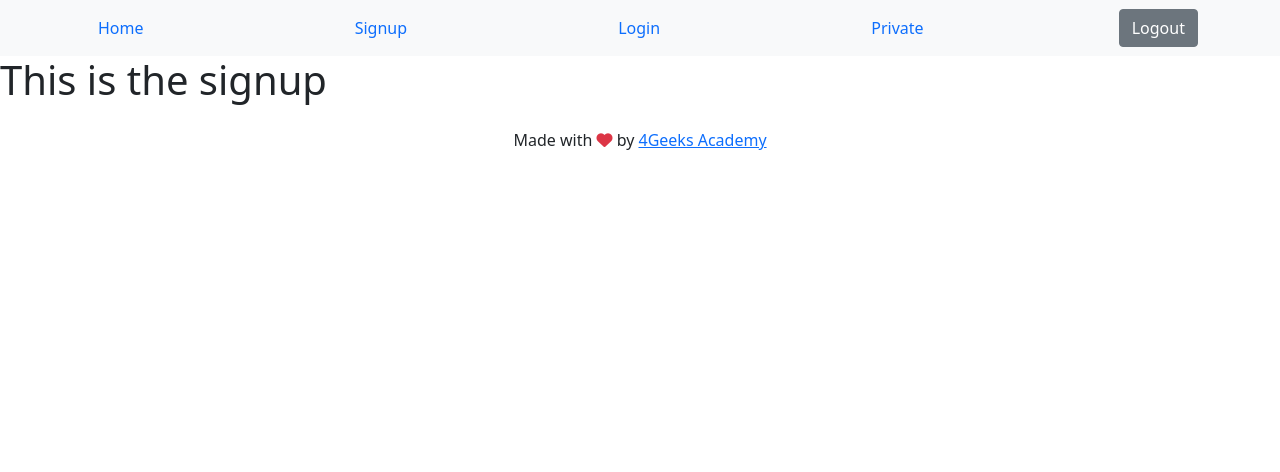
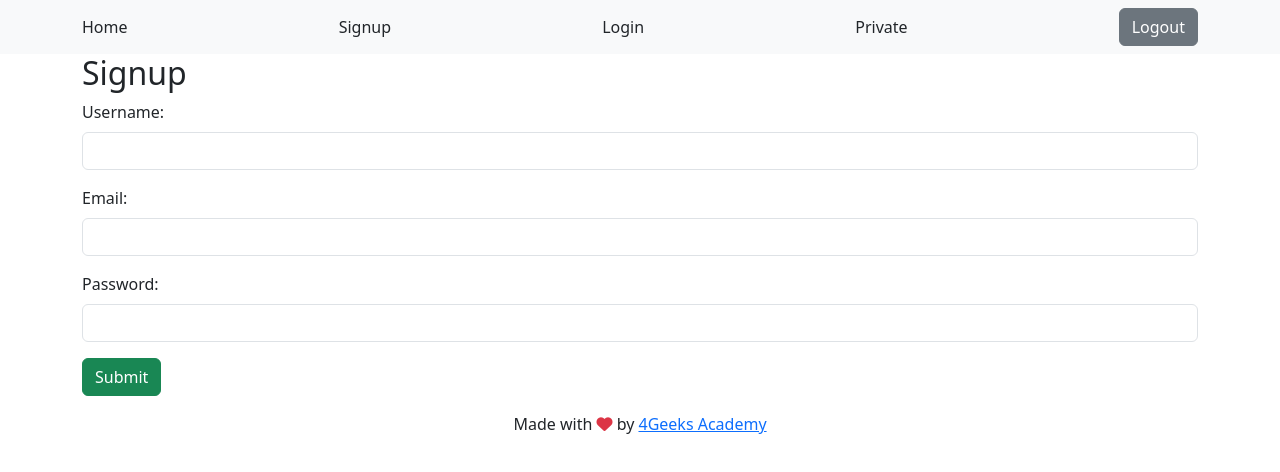
Before and after one commit to 4GeeksAcademy/roalfonsin-authentication-system, a React app: page /signup in a window 1280 px wide. Built offline with nearby package versions, Linux system fonts and the light colour scheme; no server answers.

Commit message:
signup front created

```diff
--- a/src/front/js/layout.js
+++ b/src/front/js/layout.js
@@ -4,6 +4,7 @@ import ScrollToTop from "./component/scrollToTop";
 import { BackendURL } from "./component/backendURL";
 
 import { Home } from "./pages/home";
+import { Signup } from "./pages/signup.jsx";
 import injectContext from "./store/appContext";
 
 import { Navbar } from "./component/navbar";
@@ -24,7 +25,7 @@ const Layout = () => {
                     <Navbar />
                     <Routes>
                         <Route element={<Home />} path="/" />
-                        <Route element={<h1>This is the signup</h1>} path="/signup"/>
+                        <Route element={<Signup />} path="/signup"/>
                         <Route element={<h1>This is the login</h1>} path="/login"/>
                         <Route element={<h1>This is the private</h1>} path="/private"/>
                         <Route element={<h1>Not found!</h1>} path="*"/>
--- /dev/null
+++ b/src/front/js/pages/signup.jsx
@@ -0,0 +1,36 @@
+import React, { useState } from "react";
+
+export function Signup() {
+    const [username, setUsername] = useState("");
+    const [email, setEmail] = useState("");
+    const [password, setPassword] = useState("");
+
+    const handleSubmit = (event) => {
+        event.preventDefault();
+        console.log(`Username: ${username}, Email: ${email}, Password: ${password}`);
+    };
+
+    return (
+        <div className="container">
+            <h2>Signup</h2>
+            <form onSubmit={handleSubmit}>
+                <div className="mb-3">
+                    <label className="form-label"> Username: </label>
+                    <input type="text" className="form-control" value={username} onChange={(e) => setUsername(e.target.value)} />
+                </div>
+
+                <div className="mb-3">
+                    <label className="form-label"> Email: </label>
+                    <input type="email" className="form-control" value={email} onChange={(e) => setEmail(e.target.value)} />
+                </div>
+
+                <div className="mb-3">
+                    <label className="form-label"> Password: </label>
+                    <input type="password" className="form-control" value={password} onChange={(e) => setPassword(e.target.value)} />
+                </div>
+
+                <button type="submit" className="btn btn-success">Submit</button>
+            </form>
+        </div>
+    );
+}
--- a/template.html
+++ b/template.html
@@ -4,7 +4,7 @@
         <meta name="viewport" content="width=device-width, initial-scale=1.0">
         <meta charset="UTF-8">
         <title>Hello Rigo with Vanilla.js</title>
-        <link href="https://cdn.jsdelivr.net/npm/bootstrap@5.1.3/dist/css/bootstrap.min.css" rel="stylesheet" integrity="sha384-1BmE4kWBq78iYhFldvKuhfTAU6auU8tT94WrHftjDbrCEXSU1oBoqyl2QvZ6jIW3" crossorigin="anonymous">
+        <link href="https://cdn.jsdelivr.net/npm/bootstrap@5.3.1/dist/css/bootstrap.min.css" rel="stylesheet" integrity="sha384-4bw+/aepP/YC94hEpVNVgiZdgIC5+VKNBQNGCHeKRQN+PtmoHDEXuppvnDJzQIu9" crossorigin="anonymous">
         <!-- FontAwesome v6.1.2 -->
         <link rel="stylesheet" href="https://cdnjs.cloudflare.com/ajax/libs/font-awesome/6.1.2/css/all.min.css">
 
@@ -13,7 +13,7 @@
         <div id="app" class="h-100"></div>
 
         <script src="https://cdn.jsdelivr.net/npm/@popperjs/core@2.10.2/dist/umd/popper.min.js" integrity="sha384-7+zCNj/IqJ95wo16oMtfsKbZ9ccEh31eOz1HGyDuCQ6wgnyJNSYdrPa03rtR1zdB" crossorigin="anonymous"></script>
-        <script src="https://cdn.jsdelivr.net/npm/bootstrap@5.1.3/dist/js/bootstrap.min.js" integrity="sha384-QJHtvGhmr9XOIpI6YVutG+2QOK9T+ZnN4kzFN1RtK3zEFEIsxhlmWl5/YESvpZ13" crossorigin="anonymous"></script>
+        <script src="https://cdn.jsdelivr.net/npm/bootstrap@5.3.1/dist/js/bootstrap.bundle.min.js" integrity="sha384-HwwvtgBNo3bZJJLYd8oVXjrBZt8cqVSpeBNS5n7C8IVInixGAoxmnlMuBnhbgrkm" crossorigin="anonymous"></script>
 
     </body>
 </html>
```
